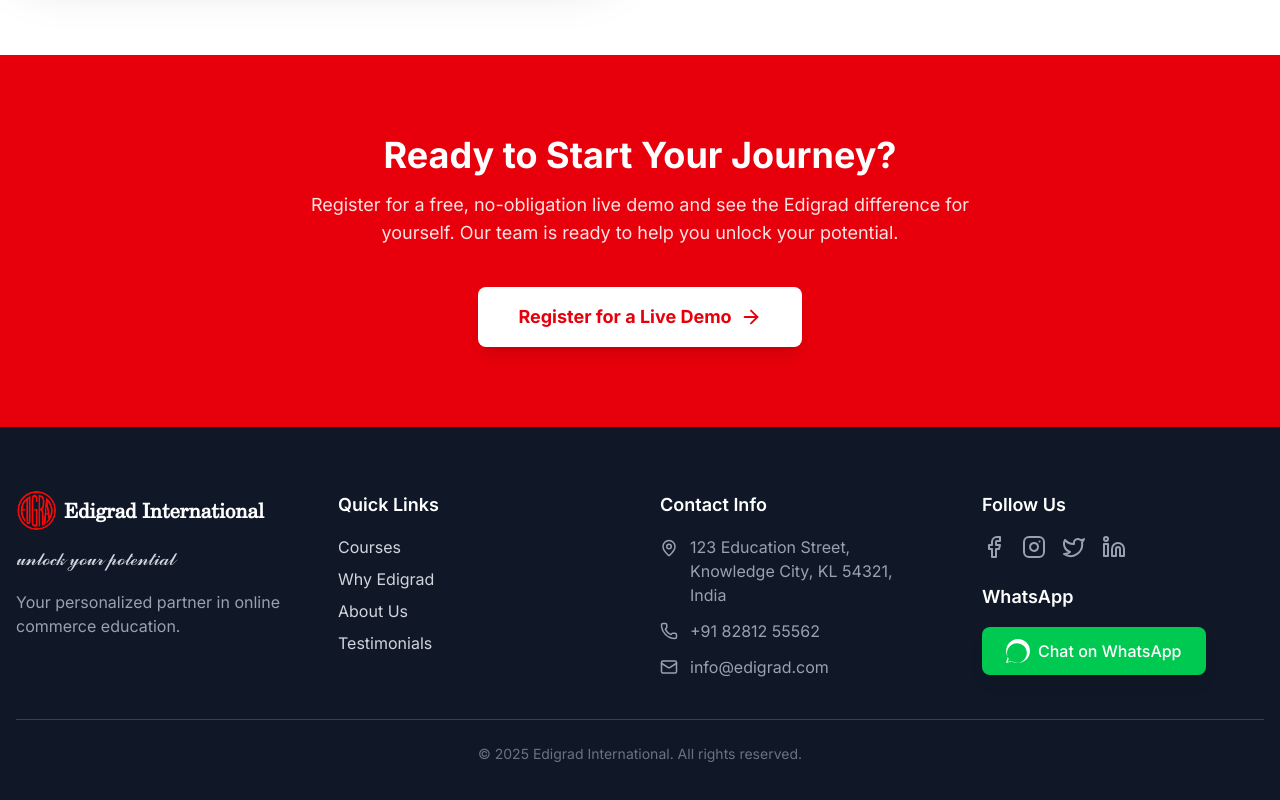
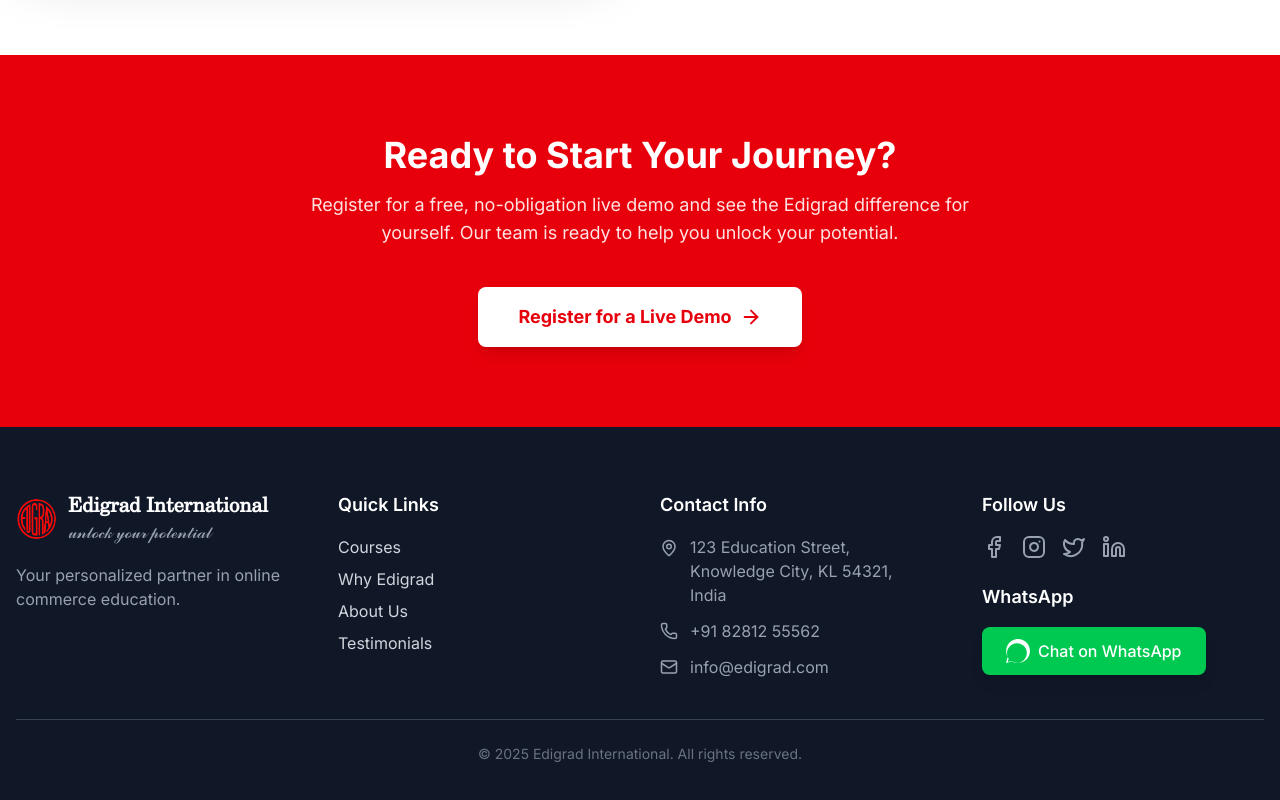
Before and after one commit to adarsh2255-buji/edigrad-international, a Next.js app in the folder edigrad-nextjs/: page / in a window 1280 px wide. Shown: the part 4707-5507 px from the top of the page. Built offline with nearby package versions, Linux system fonts and the light colour scheme.

Commit message:
added google form link and changed subtitle in footer

```diff
--- a/edigrad-nextjs/src/components/About.jsx
+++ b/edigrad-nextjs/src/components/About.jsx
@@ -63,7 +63,7 @@
                   Register for a free, no-obligation live demo and see the Edigrad difference for yourself. Our team is ready to help you unlock your potential.
                 </p>
                 <a
-                  href="https://forms.gle/your-google-form-link" // <-- !! REPLACE WITH YOUR GOOGLE FORM LINK
+                  href="https://docs.google.com/forms/d/e/1FAIpQLScYS2k4V4odwY_Z-P5vpN7EADN3gN9-4vcwa6-IOR6JlbWlPw/viewform?pli=1"
                   target="_blank"
                   rel="noopener noreferrer"
                   className="bg-white text-red-600 px-10 py-4 rounded-lg font-bold text-lg shadow-lg hover:bg-gray-100 transition-all transform hover:scale-105 inline-flex items-center"
--- a/edigrad-nextjs/src/components/Footer.jsx
+++ b/edigrad-nextjs/src/components/Footer.jsx
@@ -1,48 +1,42 @@
 import React from 'react'
 import {
-  Menu,
-  X,
-  GraduationCap,
-  BookOpen,
-  CheckCircle,
-  Award,
-  Computer,
-  Target,
-  Users,
-  Star,
-  MessageSquare,
-  ArrowRight,
-  Send, // Using Send for the demo button, can be ArrowRight too
-  Phone, // Placeholder, but we'll use WhatsApp
+  Phone,
   Instagram,
   Facebook,
   Linkedin,
   Twitter,
   Mail,
-  MapPin,} from 'lucide-react';
+  MapPin,
+} from 'lucide-react';
 
 const Footer = () => {
   return (
     <>
-     <footer id="contact" className="bg-gray-900 text-gray-300 py-16">
+      <footer id="contact" className="bg-gray-900 text-gray-300 py-16">
             <div className="container mx-auto px-4">
               <div className="grid grid-cols-1 sm:grid-cols-2 md:grid-cols-4 gap-10">
+
+                {/* --- MODIFIED SECTION START --- */}
                 {/* Column 1: Brand */}
                 <div>
-                  <div className="flex items-center space-x-2 mb-4">
-                     <img src='/logo.png'
+                  <div className="flex items-center space-x-3 mb-4">
+                      <img src='/logo.png'
                           alt="Edigrad International Logo"
-                          className="w-10 h-auto rounded-full"
+                          className="w-10 h-10 rounded-full" // Changed to w-10 h-10 for consistency
                           // onError={(e) => {
                           // e.target.src = 'https://placehold.co/40x40/FEE2E2/DC2626?text=Logo';
                           // e.target.onerror = null;
                           // }}
-                              />
-                    <span className="font-bold text-xl text-white font-cent">Edigrad International</span>
+                          />
+                      {/* This new div groups the title and subtitle */}
+                      <div>
+                        <span className="font-bold text-xl text-white font-cent">Edigrad International</span>
+                        <p className="text-lg italic text-gray-400 font-commercial">unlock your potential</p>
+                      </div>
                   </div>
-                  <p className="text-xl italic mb-4 font-commercial">unlock your potential</p>
                   <p className="text-gray-400">Your personalized partner in online commerce education.</p>
                 </div>
+                {/* --- MODIFIED SECTION END --- */}
 
                 {/* Column 2: Quick Links */}
                 <div>
--- a/edigrad-nextjs/src/components/Hero.jsx
+++ b/edigrad-nextjs/src/components/Hero.jsx
@@ -18,7 +18,7 @@
                   </p>
                   <div className="flex flex-col sm:flex-row justify-center lg:justify-start space-y-4 sm:space-y-0 sm:space-x-4 hero-fade-in-delay">
                     <a
-                      href="https://forms.gle/your-google-form-link" // <-- !! REPLACE WITH YOUR GOOGLE FORM LINK
+                      href="https://docs.google.com/forms/d/e/1FAIpQLScYS2k4V4odwY_Z-P5vpN7EADN3gN9-4vcwa6-IOR6JlbWlPw/viewform?pli=1"
                       target="_blank"
                       rel="noopener noreferrer"
                       className="bg-red-600 text-white px-8 py-3 rounded-lg font-medium font-sans text-lg shadow-lg hover:bg-red-700 transition-all transform hover:scale-105 inline-flex items-center justify-center"
```
